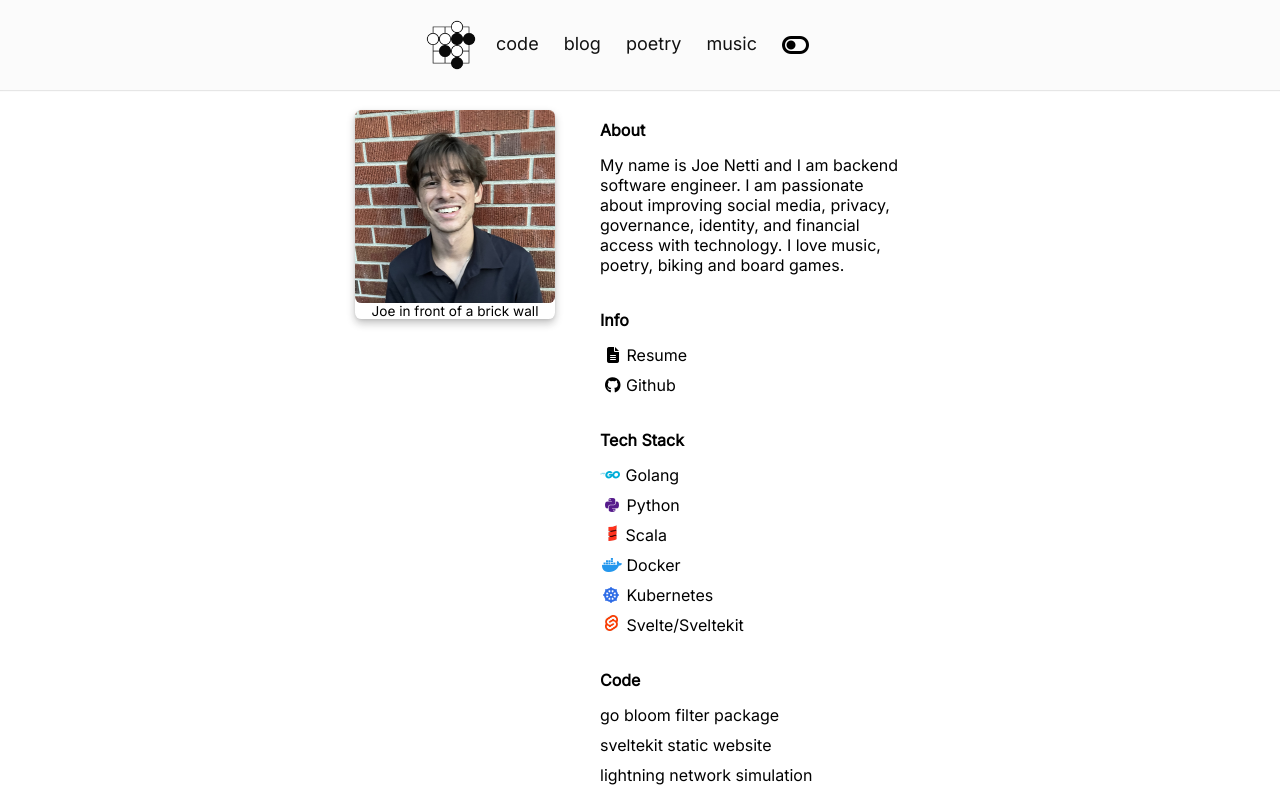
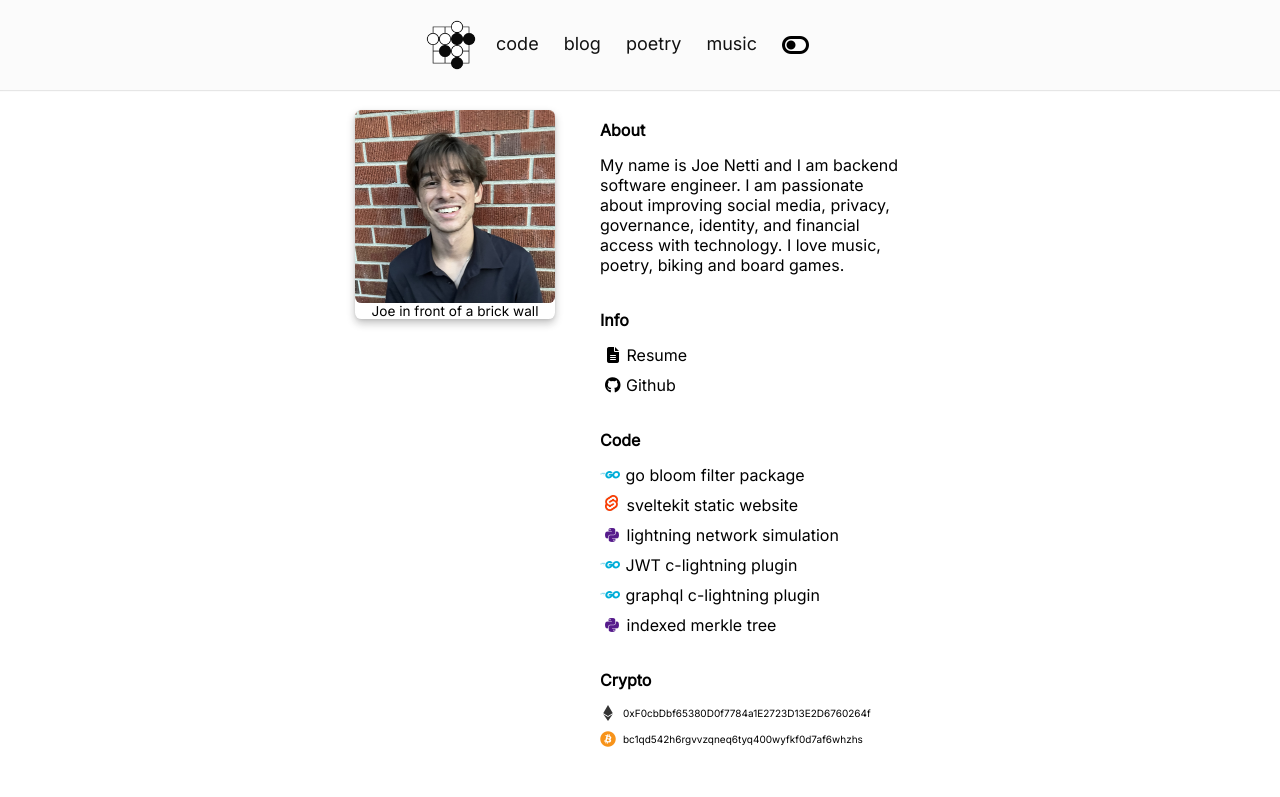
Before and after one commit to nettijoe96/nettijoe96.github.io, a SvelteKit app: page / in a window 1280 px wide. Shown: the top 797 px of the page. Built offline with nearby package versions, Linux system fonts and the light colour scheme.

Commit message:
remove tech stack section

```diff
--- a/src/routes/+page.svelte
+++ b/src/routes/+page.svelte
@@ -4,33 +4,6 @@
     import Menu from "./Menu.svelte";
     import { clickToCopy } from "./clickToCopy.js"
     import { fade } from 'svelte/transition';
-
-    let code = [
-        {
-            name: "go bloom filter package",
-            link: "https://github.com/nettijoe96/bloom"
-        },
-        {
-            name: "sveltekit static website",
-            link: "https://github.com/nettijoe96/nettijoe96.github.io"
-        },
-        {
-            name: "lightning network simulation",
-            link: "https://github.com/rustyrussell/million-channels-project"
-        },
-        {
-            name: "JWT c-lightning plugin",
-            link: "https://github.com/nettijoe96/jwt-factory"
-        },
-        {
-            name: "graphql c-lightning plugin",
-            link: "https://github.com/nettijoe96/c-lightning-graphql"
-        },
-        {
-            name: "indexed merkle tree",
-            link: "https://github.com/nettijoe96/BM-BGP/tree/master/indexedMerkleTree"
-        }
-    ]
 
     $: eth_copy = false;
     $: btc_copy = false;
@@ -62,6 +35,14 @@
         clickToCopy(node, target)
     }
 
+    function preload(src) {
+        return new Promise(function(resolve) {
+            let img = new Image()
+            img.onload = resolve
+            img.src = src
+        })
+    }
+
 </script>
 
 <svelte:window bind:innerWidth bind:innerHeight on:copysuccess={copySuccess} on:copyerror={copyError}/>
@@ -69,6 +50,7 @@
 
 {#if innerWidth != 0}
     <Menu></Menu>
+    {#await preload("me1.png") then _}
         <div class="{div_class}">
             {#if !isMobile}
                     <figure>
@@ -111,69 +93,57 @@
                     </li>
                     <li class="item">
                         <h1>
-                        Tech Stack
+                            Code
                         </h1>
                     </li>
                     <li class="item">
-                    <a href={"https://go.dev/doc/effective_go"}>
+                        <a href="https://github.com/nettijoe96/bloom">
                             <span>
                                 <i class="fa-brands fa-golang"></i>
-                            Golang
+                                go bloom filter package
                             </span>
                         </a>
                     </li>
                     <li class="item">
-                    <a href={"https://docs.python.org/3.12/library/index.html"}>
+                        <a href="https://github.com/nettijoe96/nettijoe96.github.io">
                             <span>
-                            <i class="fa-brands fa-python"></i>
-                            Python
+                                <img class="svelte" src="svelte_red.jpg" alt="svelte icon"/>
+                                sveltekit static website
                             </span>
                         </a>
                     </li>
                     <li class="item">
-                    <a href={"https://docs.python.org/3.12/library/index.html"}>
+                        <a href="https://github.com/rustyrussell/million-channels-project">
                             <span>
-                            <img class="scala" src="scala.png" alt="scala icon"/>
-                            Scala
+                                <i class="fa-brands fa-python"></i>
+                                lightning network simulation
                             </span>
                         </a>
                     </li>
                     <li class="item">
-                    <a href={"https://docs.docker.com/reference/"}>
+                        <a href="https://github.com/nettijoe96/jwt-factory">
                             <span>
-                            <i class="fa-brands fa-docker"></i>
-                            Docker
+                                <i class="fa-brands fa-golang"></i>
+                                JWT c-lightning plugin
                             </span>
                         </a>
                     </li>
                     <li class="item">
-                    <a href={"https://docs.docker.com/reference/"}>
+                        <a href="https://github.com/nettijoe96/c-lightning-graphql">
                             <span>
-                            <i class="fa-solid fa-dharmachakra"></i>
-                            Kubernetes
+                                <i class="fa-brands fa-golang"></i>
+                                graphql c-lightning plugin
                             </span>
                         </a>
                     </li>
                     <li class="item">
-                    <a href={"https://svelte.dev/tutorial/basics"}>
+                        <a href="https://github.com/nettijoe96/BM-BGP/tree/master/indexedMerkleTree">
                             <span>
-                            <img class="svelte" src="svelte_red.jpg" alt="svelte icon"/>
-                            Svelte/Sveltekit
+                                <i class="fa-brands fa-python"></i>
+                                indexed merkle tree
                             </span>
                         </a>
                     </li>
-                <li class="item">
-                    <h1>
-                        Code
-                    </h1>
-                </li>
-                {#each code as {name, link}, i}
-                    <li class="item">
-                        <a href={link}>
-                            <span>{name}</span>
-                        </a>
-                    </li>
-                {/each}
                     <li class="item">
                         <h1>
                             Crypto
@@ -196,6 +166,7 @@
                 </ul>
             </div>
         </div>
+    {/await}
 {/if}
 
 <style>
```
Lines whose indentation alone changed are shown as unchanged.
